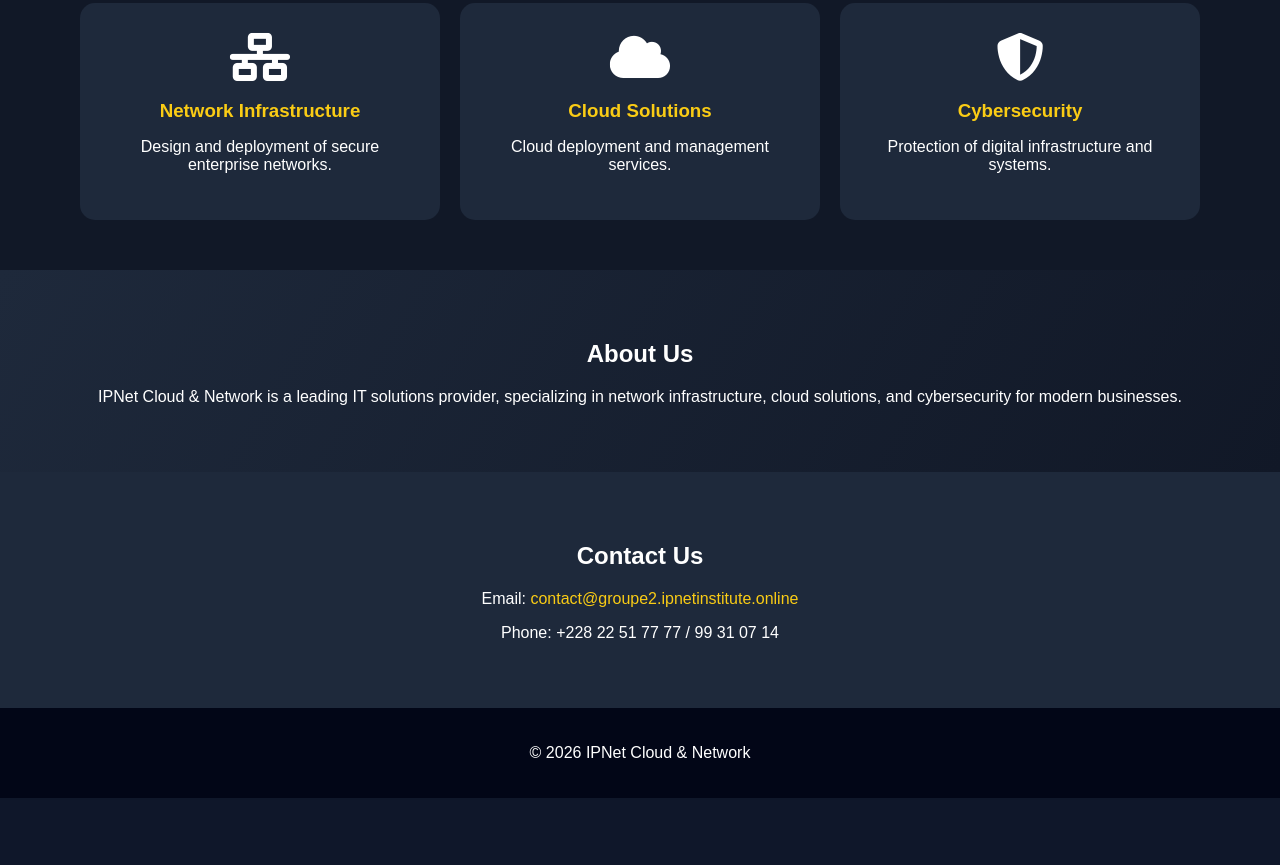
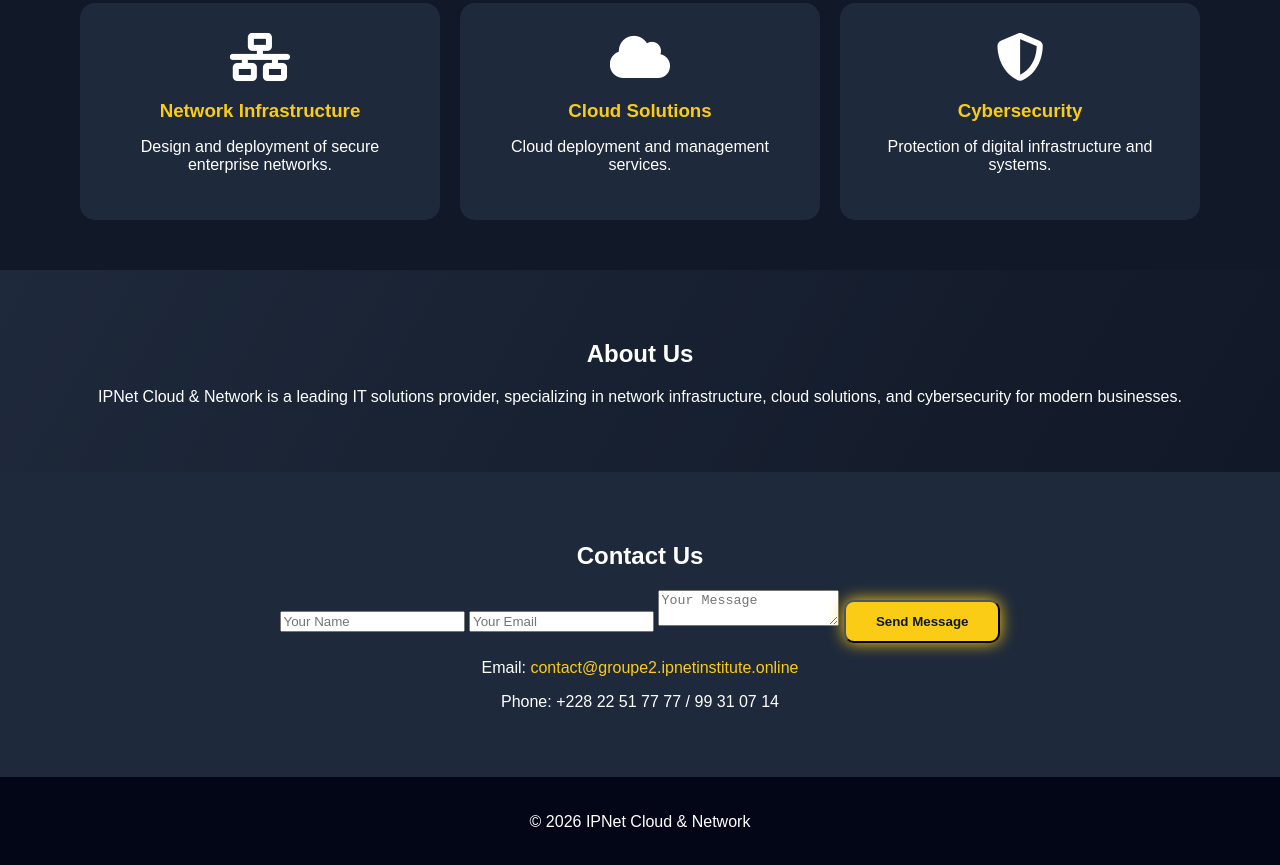
Before and after one commit to DavHackV/ipnet-cloud-network, a website: page public/index.html in a window 1280 px wide. Shown: the part 836-1701 px from the top of the page. Before the commit the page ends 1634 px from the top, so only its background shows below. Drawn offline with Linux system fonts and the light colour scheme; files whose address does not match are found by name.

Commit message:
add contact form

```diff
--- a/public/index.html
+++ b/public/index.html
@@ -65,9 +65,23 @@
 </section>
 
 <section id="contact" class="contact">
-    <h2>Contact Us</h2>
-    <p>Email: <a href="mailto:contact@groupe2.ipnetinstitute.online">contact@groupe2.ipnetinstitute.online</a></p>
-    <p>Phone: +228 22 51 77 77 / 99 31 07 14</p>
+<h2>Contact Us</h2>
+
+<form action="/contact" method="POST" class="contact-form">
+
+<input type="text" name="name" placeholder="Your Name" required>
+
+<input type="email" name="email" placeholder="Your Email" required>
+
+<textarea name="message" placeholder="Your Message" required></textarea>
+
+<button type="submit" class="btn">Send Message</button>
+
+</form>
+
+<p>Email: <a href="mailto:contact@groupe2.ipnetinstitute.online">contact@groupe2.ipnetinstitute.online</a></p>
+<p>Phone: +228 22 51 77 77 / 99 31 07 14</p>
+
 </section>
 
 <!-- Popups Services -->
```
Also changed, not shown: server.js (+18 -0 lines).
